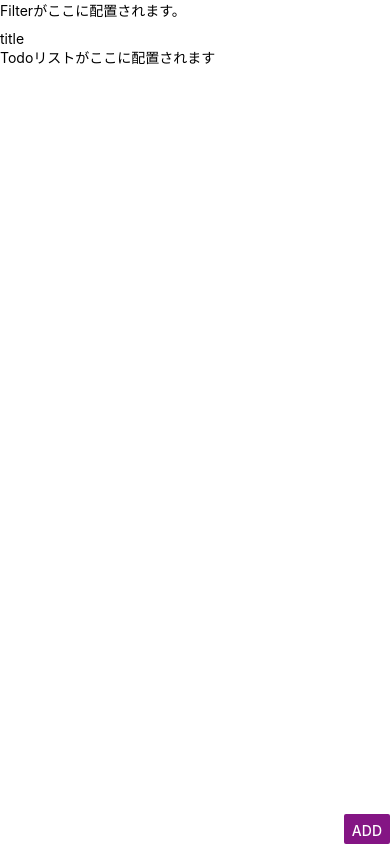
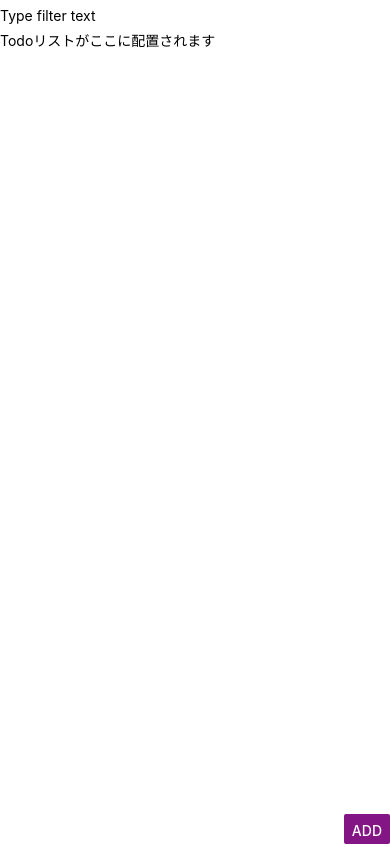
Before and after one commit to IrukNuj/Todo_ReactNative, a React Native app: screen / in a window 390 px wide. Built offline with nearby package versions, Linux system fonts and the light colour scheme.

Commit message:
Async Storage

```diff
--- a/App.js
+++ b/App.js
@@ -10,11 +10,24 @@ import {
     TextInput,
     Button,
     KeyboardAvoidingView,
-    AsyncStorage
+    AsyncStorage,
+    TouchableOpacity
 } from 'react-native';
 
 const STATUSBAR_HEIGHT = Platform.OS == 'ios' ? 20 : StatusBar.currentHeight
 const TODO = "@todoapp.todo"
+
+const TodoItem = (props) => {
+    let textStyle = styles.todoItem
+    if (props.done === true) {
+        textStyle = styles.todoItemDone
+    }
+    return (
+        <TouchableOpacity onPress={props.onTapTodoItem}>
+            <Text style={textStyle}> {props.title}_</Text>
+        </TouchableOpacity>
+    )
+}
 
 export default class App extends React.Component {
     constructor(props) {
@@ -32,20 +45,20 @@ export default class App extends React.Component {
         this.loadTodo()
     }
 
-    loadTodo = async ( ) => {
+    loadTodo = async () => {
         try {
             const  todoString = await AsyncStorage.getItem(TODO)
             if (todoString) {
                 const todo = JSON.parse(todoString)
                 const currentIndex = todo.length
-                this.setState({todo: todo,currentIndex: currentIndex})
+                this.setState({todo: todo, currentIndex: currentIndex})
             }
         } catch (e) {
             console.log(e)
         }
     }
 
-    saveTodo = async (Todo) => {
+    saveTodo = async (todo) => {
         try {
             const todoString = JSON.stringify(todo)
             await AsyncStorage.setItem(TODO, todoString)
@@ -54,6 +67,14 @@ export default class App extends React.Component {
         }
     }
 
+    onTapTodoItem =　(todoItem) => {
+        const todo = this.state.todo
+        const index = todo.indexOf(todoItem)
+        todoItem.done = !todoItem.done
+        todo[index] = todoItem
+        this.setState({todo: todo})
+        this.saveTodo(todo)
+    }
 
     onAddItem = () => {
         const title = this.state.inputText
@@ -66,20 +87,31 @@ export default class App extends React.Component {
         this.setState({
             todo: todo,
             currentIndex: index,
-            inputText: ""
+            inputText: "",
+            filterText: ""
         })
-        this.saveTodo()
+        this.saveTodo(todo)
     }
 
     render() {
+        const filterText = this.state.filterText
+        let todo = this.state.todo
+        if (filterText !== "") {
+            todo = todo.filter(t => t.title.includes(filterText))
+        }
         return (
             <KeyboardAvoidingView style={styles.container} behavior="padding">
                 <View style={styles.filter}>
-                    <Text>Filterがここに配置されます。</Text>
+                    <TextInput
+                        onchangeText={(text) => this.setState({filterText: text})}
+                        value={this.state.filterText}
+                        style={styles.inputText}
+                        placeholder="Type filter text"
+                    />
                 </View>
                 <ScrollView style={styles.todolist}>
                     <FlatList
-                        data={this.state.todo}
+                        data={todo}
                         renderItem={({item}) => <Text>{item.title}</Text>}
                         keyExtractor={(item) => "todo_" + item.index}
                     />
```
